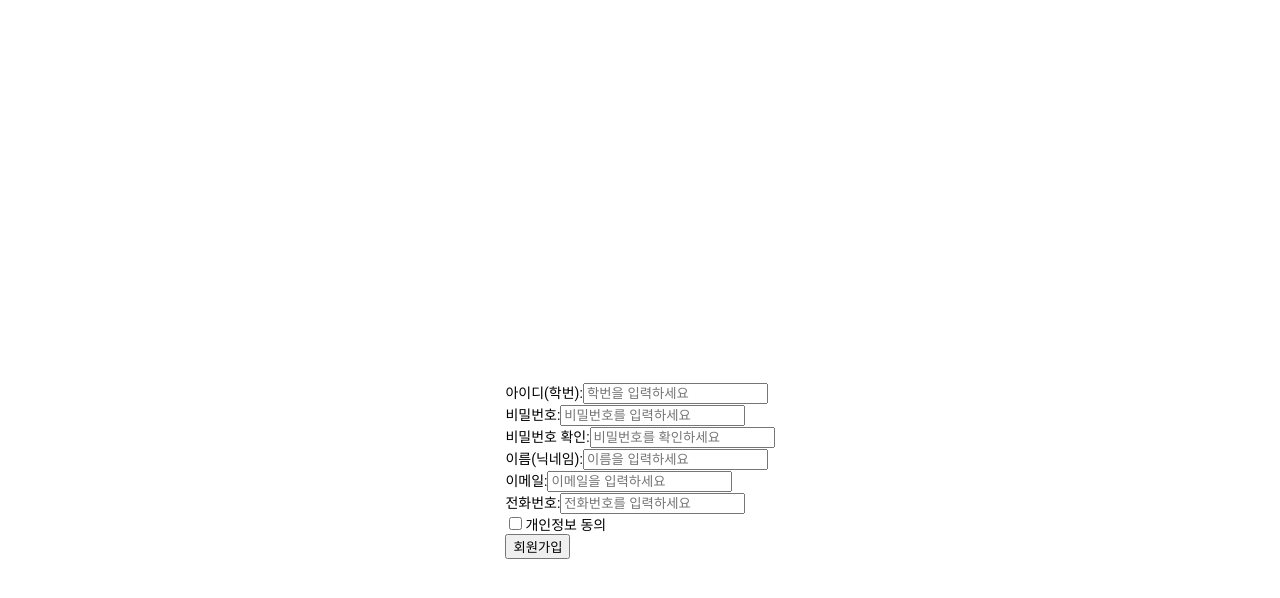
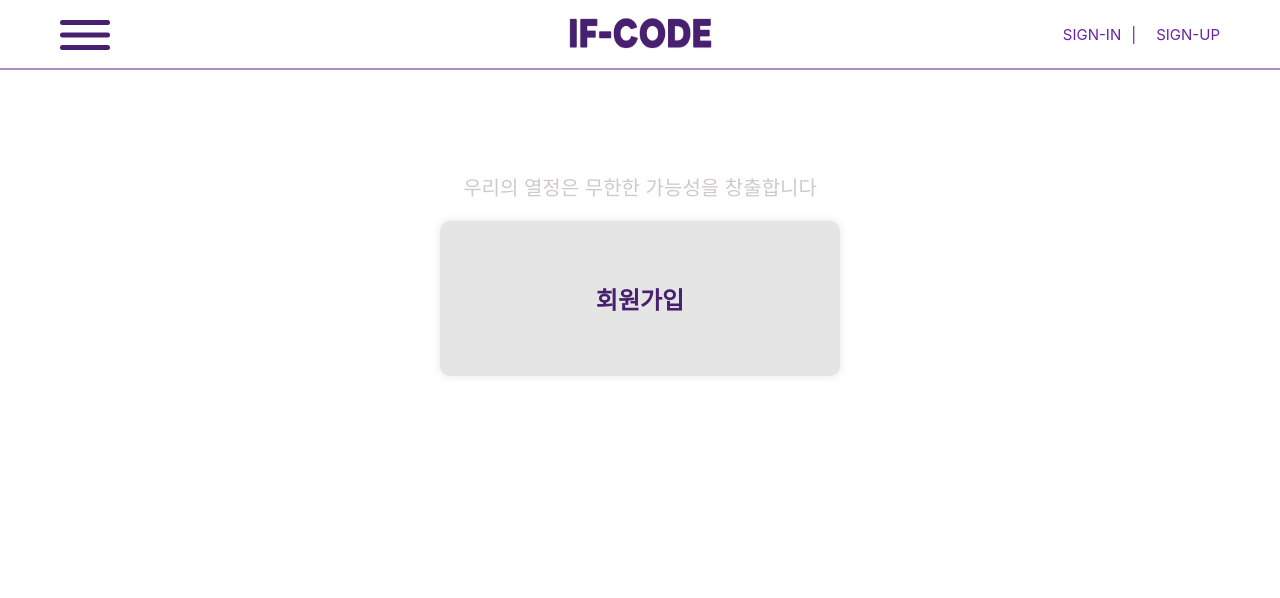
Before and after one commit to shin-yeseong/project_IF-CODE, a React (Create React App) app in the folder frontend/: page /signup in a window 1280 px wide. Shown: the top 598 px of the page. Built offline with nearby package versions, Linux system fonts and the light colour scheme.

Commit message:
1차 수정(메인페이지 수정 완료/회원가입페이지 수정중)

```diff
--- a/frontend/src/pages/main.js
+++ b/frontend/src/pages/main.js
@@ -7,7 +7,7 @@ function Main() {
   return (
     <>
 <Header />
-    <main>
+    <main id="home-main">
       <div className="mainimg">
         <img src="img/main-img.png" alt="img"></img>
       </div>
--- a/frontend/src/pages/sign-up.js
+++ b/frontend/src/pages/sign-up.js
@@ -1,8 +1,8 @@
 import React, { useState } from "react";
-import "../styles/sign-up.css";
+import styles from "../styles/signup.module.css";
+import Header from "../components/header";
 
 function Signup() {
-  // 상태 관리
   const [userId, setUserId] = useState("");
   const [password, setPassword] = useState("");
   const [confirmPassword, setConfirmPassword] = useState("");
@@ -11,11 +11,8 @@ function Signup() {
   const [phone, setPhone] = useState("");
   const [agree, setAgree] = useState(false);
 
-  // 폼 제출 처리
   const handleSubmit = (e) => {
     e.preventDefault();
-
-    // 유효성 검사 (예시)
     if (password !== confirmPassword) {
       alert("비밀번호와 비밀번호 확인이 일치하지 않습니다.");
       return;
@@ -24,101 +21,25 @@ function Signup() {
       alert("개인정보 동의를 확인해주세요.");
       return;
     }
-
-    // 유효성 검사 통과 후 서버로 데이터 전송
     console.log("회원가입 정보:", { userId, password, name, email, phone });
   };
 
   return (
-    <form onSubmit={handleSubmit} id="signup-form">
-      <div>
-        <label htmlFor="userId">아이디(학번):</label>
-        <input
-          type="text"
-          name="userId"
-          id="userId"
-          placeholder="학번을 입력하세요"
-          value={userId}
-          onChange={(e) => setUserId(e.target.value)}
-        />
-      </div>
+    <>
+      <Header />
+      <main className={styles.signupMain}>
+        <div className={styles.loginUp1}><b>Infinite Fervor Code</b></div>
+        <div className={styles.loginUp2}>우리의 열정은 무한한 가능성을 창출합니다</div>
+        <div className={styles.container}>
+          <div className={styles.signupWrapper}>
+            <h2>회원가입</h2>
+            <form onSubmit={handleSubmit} className={styles.signupForm}>
 
-      <div>
-        <label htmlFor="password">비밀번호:</label>
-        <input
-          type="password"
-          name="password"
-          id="password"
-          placeholder="비밀번호를 입력하세요"
-          value={password}
-          onChange={(e) => setPassword(e.target.value)}
-        />
-      </div>
-
-      <div>
-        <label htmlFor="confirmPassword">비밀번호 확인:</label>
-        <input
-          type="password"
-          name="confirmPassword"
-          id="confirmPassword"
-          placeholder="비밀번호를 확인하세요"
-          value={confirmPassword}
-          onChange={(e) => setConfirmPassword(e.target.value)}
-        />
-      </div>
-
-      <div>
-        <label htmlFor="name">이름(닉네임):</label>
-        <input
-          type="text"
-          name="name"
-          id="name"
-          placeholder="이름을 입력하세요"
-          value={name}
-          onChange={(e) => setName(e.target.value)}
-        />
-      </div>
-
-      <div>
-        <label htmlFor="email">이메일:</label>
-        <input
-          type="email"
-          name="email"
-          id="email"
-          placeholder="이메일을 입력하세요"
-          value={email}
-          onChange={(e) => setEmail(e.target.value)}
-        />
-      </div>
-
-      <div>
-        <label htmlFor="phone">전화번호:</label>
-        <input
-          type="text"
-          name="phone"
-          id="phone"
-          placeholder="전화번호를 입력하세요"
-          value={phone}
-          onChange={(e) => setPhone(e.target.value)}
-        />
-      </div>
-
-      <div>
-        <label>
-          <input
-            type="checkbox"
-            name="agree"
-            checked={agree}
-            onChange={() => setAgree(!agree)}
-          />
-          개인정보 동의
-        </label>
-      </div>
-
-      <div>
-        <button type="submit">회원가입</button>
-      </div>
-    </form>
+            </form>
+          </div>
+        </div>
+      </main>
+    </>
   );
 }
 
--- a/frontend/src/styles/main.css
+++ b/frontend/src/styles/main.css
@@ -3,10 +3,6 @@ body {
   margin: 0;
 }
 
-main {
-  padding-top: 70px;
-  min-height: calc(100vh - 70px);
-}
 .box-title {
   background: #ffffff;
   margin: 0px 60px 0 60px;
--- a/frontend/src/styles/sign-up.css
+++ /dev/null
@@ -1,93 +0,0 @@
-body {
-  font-size: 14px;
-  font-family: "Roboto", sans-serif;
-  display: flex;
-  justify-content: center;
-  align-items: center;
-  height: 100vh;
-  margin: 0;
-  background-color: #ffffff;
-}
-
-.container {
-  display: flex;
-  flex-direction: column;
-  align-items: center;
-}
-
-.login-wrapper {
-  width: 400px;
-  height: auto;
-  padding: 40px;
-  box-sizing: border-box;
-  background-color: #e6e5e5;
-  border-radius: 10px;
-  box-shadow: 0 0 10px rgba(0, 0, 0, 0.1);
-  text-align: center;
-}
-
-#login-banner {
-  margin-bottom: 30px;
-}
-
-.login-wrapper > h2 {
-  font-size: 24px;
-  color: #482070;
-  margin-bottom: 20px;
-}
-
-#login-form > input {
-  width: 100%;
-  height: 48px;
-  padding: 0 10px;
-  box-sizing: border-box;
-  margin-bottom: 16px;
-  border-radius: 6px;
-  background-color: #f8f8f8;
-}
-
-#login-form > input::placeholder {
-  color: #d2d2d2;
-}
-
-#login-form > input[type="submit"] {
-  color: #fff;
-  font-size: 16px;
-  background-color: #482070;
-  margin-top: 20px;
-}
-
-#login-form > input[type="checkbox"] {
-  display: none;
-}
-
-#login-form > label {
-  color: #999999;
-}
-
-.signup-link a {
-  display: inline-block;
-  width: 100%;
-  height: 48px;
-  line-height: 48px;
-  color: #fff;
-  font-size: 16px;
-  background-color: #482070;
-  border-radius: 6px;
-  text-decoration: none;
-  cursor: pointer;
-}
-
-#login-below1 {
-  font-size: 35px;
-  color: #482070;
-  margin-top: 40px;
-  margin-bottom: 20px;
-}
-
-#login-below2 {
-  font-size: 20px;
-  color: #000000;
-  margin-top: 0;
-  margin-bottom: 20px;
-}
--- /dev/null
+++ b/frontend/src/styles/signup.module.css
@@ -0,0 +1,89 @@
+.signupMain {
+  display: flex;
+  flex-direction: column;
+}
+
+.loginUp1 {
+  display: flex;
+  font-size: 35px;
+  color: #ffffff;
+  margin-top: 40px;
+  margin-bottom: 20px;
+  justify-content: center;
+}
+
+.loginUp2 {
+  display: flex;
+  font-size: 20px;
+  color: #cecaca;
+  margin-top: 0;
+  margin-bottom: 20px;
+  align-items: center;
+  justify-content: center;
+}
+
+.container {
+  display: flex;
+  flex-direction: column;
+  align-items: center;
+}
+
+.signupWrapper {
+  width: 400px;
+  padding: 40px;
+  box-sizing: border-box;
+  background-color: #e6e5e5;
+  border-radius: 10px;
+  box-shadow: 0 0 10px rgba(0, 0, 0, 0.1);
+  text-align: center;
+}
+
+.signupWrapper h2 {
+  font-size: 24px;
+  color: #482070;
+  margin-bottom: 20px;
+}
+
+.signupForm > div {
+  margin-bottom: 16px;
+}
+
+.signupForm label {
+  font-size: 14px;
+  color: #333;
+  display: block;
+  margin-bottom: 6px;
+}
+
+.signupForm input {
+  width: 100%;
+  height: 48px;
+  padding: 0 10px;
+  box-sizing: border-box;
+  border-radius: 6px;
+  background-color: #f8f8f8;
+  border: 1px solid #ccc;
+}
+
+.signupForm input::placeholder {
+  color: #d2d2d2;
+}
+
+.signupForm input[type="checkbox"] {
+  margin-right: 8px;
+}
+
+.signupForm button {
+  width: 100%;
+  height: 48px;
+  font-size: 16px;
+  color: #fff;
+  background-color: #482070;
+  border: none;
+  border-radius: 6px;
+  cursor: pointer;
+}
+
+.signupForm button:hover {
+  background-color: #3e1a58;
+}
```
